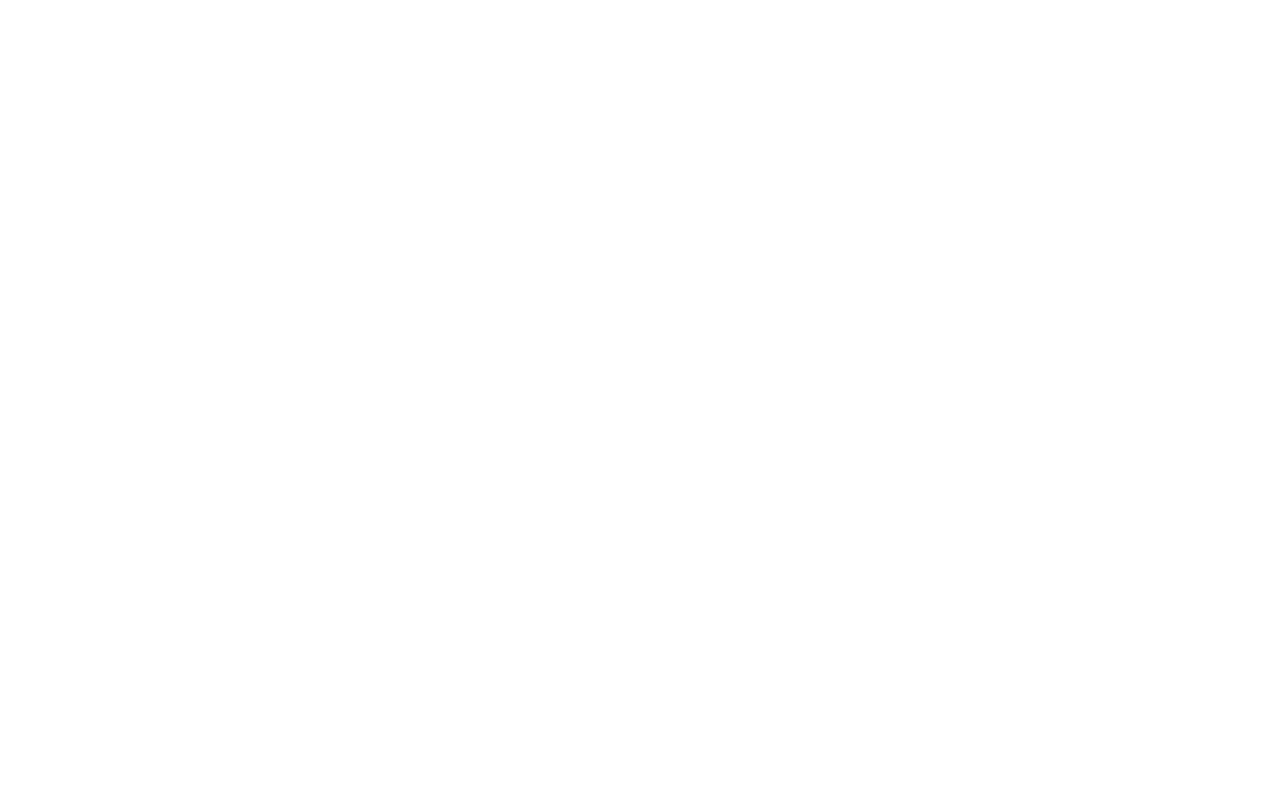
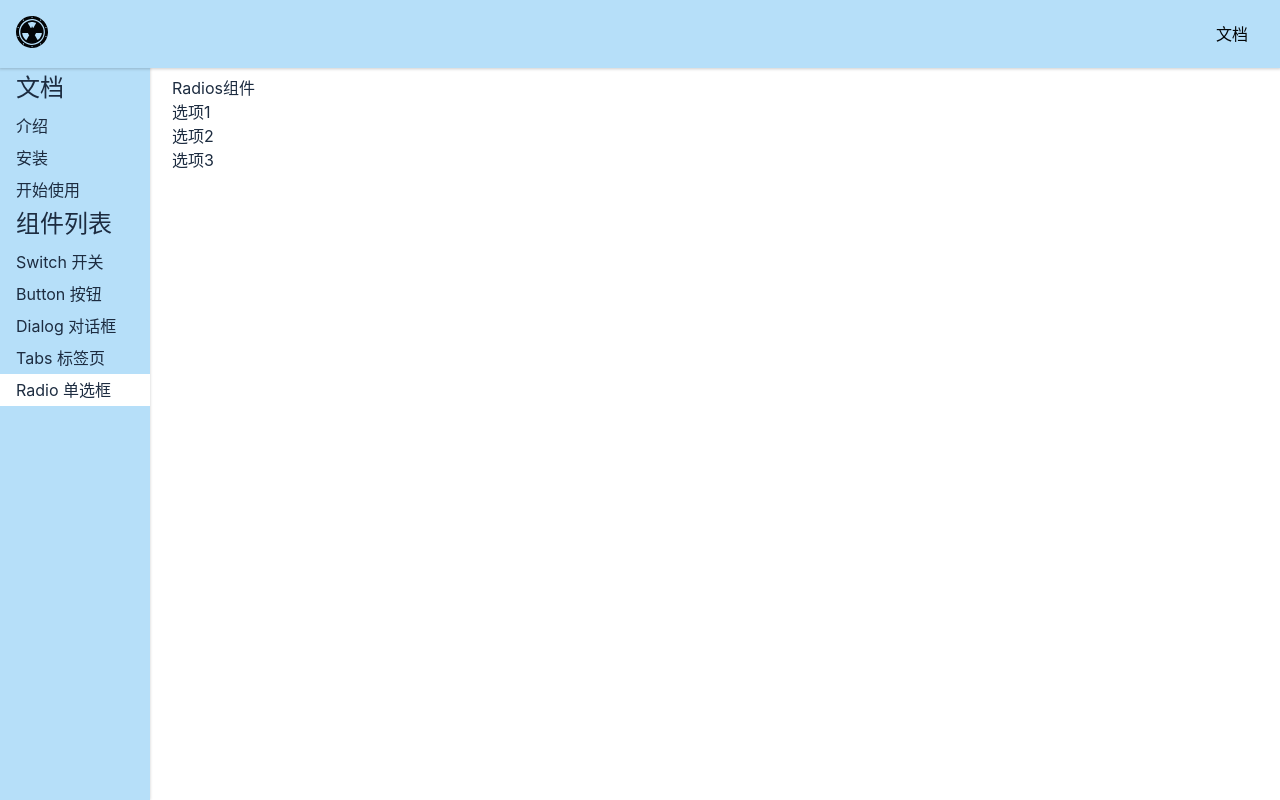
Before and after one commit to shangjingfan/wheel-ui, a Vue app: page /#/doc/radio in a window 1280 px wide. Before the commit this address had no page. Built offline with nearby package versions, Linux system fonts and the light colour scheme.

Commit message:
添加Radios组件，匹配路由，获取子组件

```diff
--- /dev/null
+++ b/src/components/RadioDemo.vue
@@ -0,0 +1,24 @@
+<template>
+  <div>
+    <Radios :selected="x">
+      <Radio label="1">选项1</Radio>
+      <Radio label="2">选项2</Radio>
+      <Radio label="3">选项3</Radio>
+    </Radios>
+  </div>
+</template>
+
+<script lang="ts">
+  import Radios from '../lib/Radios.vue';
+  import Radio from '../lib/Radio.vue';
+
+  export default {
+    components: {
+      Radio, Radios
+    },
+    setup(){
+      const x = '2'
+      return {x}
+    }
+  };
+</script>
--- /dev/null
+++ b/src/lib/Radio.vue
@@ -0,0 +1,5 @@
+<template>
+  <div>
+    <slot/>
+  </div>
+</template>
--- /dev/null
+++ b/src/lib/Radios.vue
@@ -0,0 +1,29 @@
+<template>
+  <div>
+    Radios组件
+    <div v-for="t in defaults">
+      <component :is="t"/>
+    </div>
+  </div>
+</template>
+
+<script lang="ts">
+  import Radio from './Radio.vue';
+
+  export default {
+    props: ['selected'],
+    setup(props, context) {
+      const defaults = context.slots.default();
+      defaults.forEach(t=> {
+        if(t.type !== Radio){
+          throw new Error('请使用Radio标签')
+        }
+      })
+      return {defaults}
+    }
+  };
+</script>
+
+<style scoped lang="scss">
+
+</style>
--- a/src/router.ts
+++ b/src/router.ts
@@ -5,6 +5,7 @@
 import ButtonDemo from './components/ButtonDemo.vue'
 import DialogDemo from './components/DialogDemo.vue'
 import TabsDemo from './components/TabsDemo.vue'
+import RadioDemo from './components/RadioDemo.vue'
 import { h } from '@vue/runtime-core'
 import Markdown from './components/Markdown.vue'
 import intro from './markdown/intro.md';
@@ -28,6 +29,7 @@
         {path:'button', component: ButtonDemo},
         {path:'dialog', component: DialogDemo},
         {path:'tabs', component: TabsDemo},
+        {path:'radio', component: RadioDemo},
       ]
     },
   ]
--- a/src/views/Doc.vue
+++ b/src/views/Doc.vue
@@ -1,6 +1,6 @@
 <template>
   <div class="layout">
-    <Topnav :toggleMenuButtonVisible="true" class="nav" />
+    <Topnav :toggleMenuButtonVisible="true" class="nav"/>
     <div class="content">
       <aside v-if="asideVisible">
         <h2>文档</h2>
@@ -29,24 +29,28 @@
           <li>
             <router-link to="/doc/tabs">Tabs 标签页</router-link>
           </li>
+          <li>
+            <router-link to="/doc/radio">Radio 单选框</router-link>
+          </li>
         </ol>
       </aside>
       <main>
-        <router-view />
+        <router-view/>
       </main>
     </div>
   </div>
 </template>
 <script lang="ts">
-import { inject, Ref } from "vue";
-import Topnav from "../components/Topnav.vue";
+  import {inject, Ref} from 'vue';
+  import Topnav from '../components/Topnav.vue';
+
   export default {
     components: {
       Topnav,
     },
     setup() {
-    const asideVisible = inject<Ref<boolean>>("asideVisible"); //get
-    return { asideVisible };
+      const asideVisible = inject<Ref<boolean>>('asideVisible'); //get
+      return {asideVisible};
     },
   };
 </script>
@@ -56,11 +60,13 @@
     display: flex;
     flex-direction: column;
     height: 100vh;
+
     > .nav {
       flex-shrink: 0;
       background: #b6dff9;
       box-shadow: 0 0 3px 1px rgba(0, 0, 0, 0.2);
     }
+
     > .content {
       flex-grow: 1;
       padding-top: 60px;
@@ -70,17 +76,21 @@
       }
     }
   }
+
   .content {
     display: flex;
+
     > aside {
       flex-shrink: 0;
     }
+
     > main {
       flex-grow: 1;
       padding: 16px;
       background: #ffffff;
     }
   }
+
   aside {
     background: #b6dff9;
     box-shadow: 0 0 3px rgba(0, 0, 0, 0.2);
@@ -92,24 +102,29 @@
     padding-top: 70px;
     height: 100%;
     z-index: $aside-index;
+
     > h2 {
       margin-bottom: 4px;
       padding: 0 16px;
     }
+
     > ol {
       > li {
         a {
           display: block;
           padding: 4px 16px;
+
           &:hover {
             background: #e6f7ff;
           }
         }
+
         > .router-link-active {
           background: white;
         }
       }
     }
+
     main {
       overflow: hidden;
     }
--- a/vite.config.ts
+++ b/vite.config.ts
@@ -3,7 +3,6 @@
 import { md } from "./plugins/md";
 import fs from 'fs'
 import {baseParse} from '@vue/compiler-core'
-
 export default {
   base:'./',
   assetsDir: 'assets',
@@ -22,5 +21,5 @@
         Component.__sourceCodeTitle = ${JSON.stringify(title)}
       }`.trim()
     }
-  }
+  },
 };
```
Also changed, not shown: src/components/Radio1Demo.vue (added, +26 -0 lines). Lines whose indentation alone changed are shown as unchanged.
